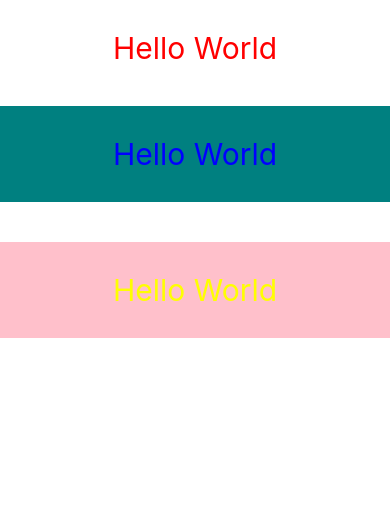
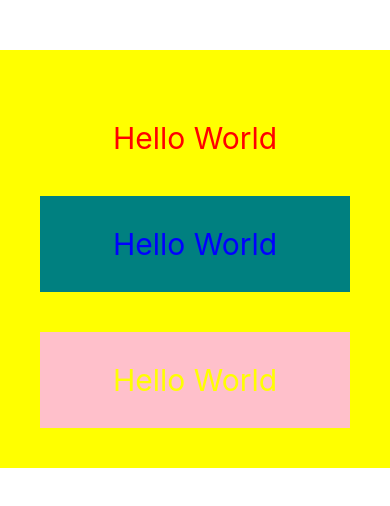
Before and after one commit to D-Coder135/HelloWorldApp, a React Native app: screen / in a window 390 px wide. Shown: the top 506 px of the page. Built offline with nearby package versions, Linux system fonts and the light colour scheme.

Commit message:
add and update some keyValue inside the viewStyle key value

```diff
--- a/App.js
+++ b/App.js
@@ -13,7 +13,7 @@ const message = 'Hello World'
 function App() {
   return (
     // This View tag contains the examples of Inline, Internal and combination of both styling.
-    <View>
+    <View style = {internalStyle.viewStyle}>
     <Text style = {{fontSize: 30, marginTop: 30, textAlign: 'center', color: 'red'}}>{message}</Text>
     <Text style = {internalStyle.textStyle}>{message}</Text>
     <Text style = {[internalStyle.textStyle, {backgroundColor: 'pink', color: 'yellow'}]}>{message}</Text>
@@ -32,8 +32,9 @@ const internalStyle = StyleSheet.create({
   },
 
   viewStyle: {
-    backgroundColor: 'black',
+    backgroundColor: 'yellow',
     marginBottom: 50,
+    marginTop: 50,
     padding: 40,
 
   }
```
